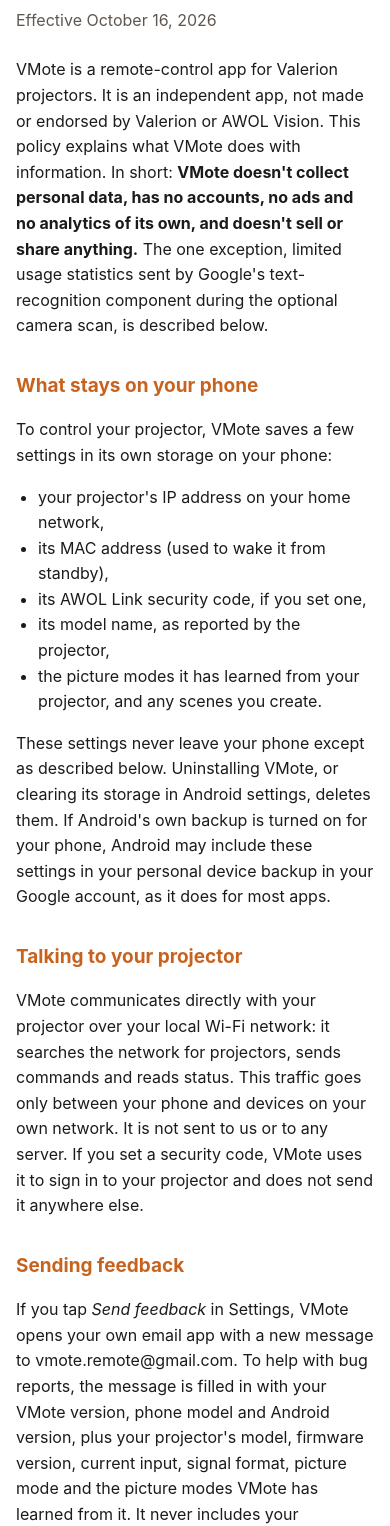
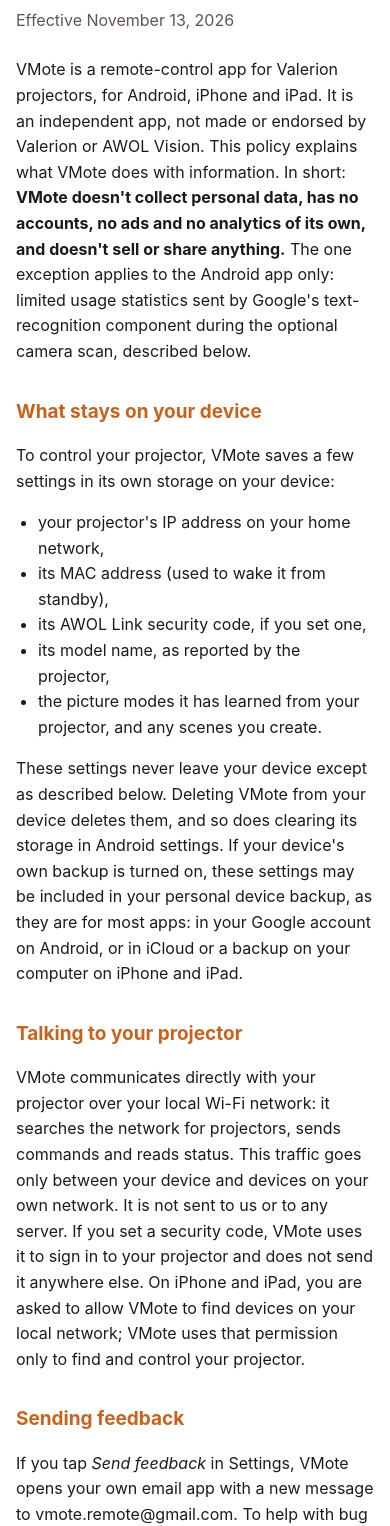
Before and after one commit to element4life3/vmote-privacy, a plain HTML site: page index.html in a window 390 px wide. Shown: the part 81-1607 px from the top of the page. Drawn offline with Linux system fonts and the light colour scheme.

Commit message:
Privacy policy: covers the iPhone and iPad app as well as Android
ML Kit is Android only; the Apple app reads the MAC with on-device text recognition.
Adds the local network permission, both platforms' backups, and says device, not phone.

Co-Authored-By: Claude <noreply@anthropic.com>
Claude-Session: https://claude.ai/code/session_01XeBcmrUNJ1EsBBpb7g77Dq

```diff
--- a/index.html
+++ b/index.html
@@ -23,12 +23,12 @@
 <body>
 <main>
 <h1>VMote Privacy Policy</h1>
-<p class="meta">Effective October 16, 2026</p>
+<p class="meta">Effective November 13, 2026</p>
 
-<p>VMote is a remote-control app for Valerion projectors. It is an independent app, not made or endorsed by Valerion or AWOL Vision. This policy explains what VMote does with information. In short: <strong>VMote doesn't collect personal data, has no accounts, no ads and no analytics of its own, and doesn't sell or share anything.</strong> The one exception, limited usage statistics sent by Google's text-recognition component during the optional camera scan, is described below.</p>
+<p>VMote is a remote-control app for Valerion projectors, for Android, iPhone and iPad. It is an independent app, not made or endorsed by Valerion or AWOL Vision. This policy explains what VMote does with information. In short: <strong>VMote doesn't collect personal data, has no accounts, no ads and no analytics of its own, and doesn't sell or share anything.</strong> The one exception applies to the Android app only: limited usage statistics sent by Google's text-recognition component during the optional camera scan, described below.</p>
 
-<h2>What stays on your phone</h2>
-<p>To control your projector, VMote saves a few settings in its own storage on your phone:</p>
+<h2>What stays on your device</h2>
+<p>To control your projector, VMote saves a few settings in its own storage on your device:</p>
 <ul>
   <li>your projector's IP address on your home network,</li>
   <li>its MAC address (used to wake it from standby),</li>
@@ -36,19 +36,19 @@
   <li>its model name, as reported by the projector,</li>
   <li>the picture modes it has learned from your projector, and any scenes you create.</li>
 </ul>
-<p>These settings never leave your phone except as described below. Uninstalling VMote, or clearing its storage in Android settings, deletes them. If Android's own backup is turned on for your phone, Android may include these settings in your personal device backup in your Google account, as it does for most apps.</p>
+<p>These settings never leave your device except as described below. Deleting VMote from your device deletes them, and so does clearing its storage in Android settings. If your device's own backup is turned on, these settings may be included in your personal device backup, as they are for most apps: in your Google account on Android, or in iCloud or a backup on your computer on iPhone and iPad.</p>
 
 <h2>Talking to your projector</h2>
-<p>VMote communicates directly with your projector over your local Wi-Fi network: it searches the network for projectors, sends commands and reads status. This traffic goes only between your phone and devices on your own network. It is not sent to us or to any server. If you set a security code, VMote uses it to sign in to your projector and does not send it anywhere else.</p>
+<p>VMote communicates directly with your projector over your local Wi-Fi network: it searches the network for projectors, sends commands and reads status. This traffic goes only between your device and devices on your own network. It is not sent to us or to any server. If you set a security code, VMote uses it to sign in to your projector and does not send it anywhere else. On iPhone and iPad, you are asked to allow VMote to find devices on your local network; VMote uses that permission only to find and control your projector.</p>
 
 <h2>Sending feedback</h2>
-<p>If you tap <em>Send feedback</em> in Settings, VMote opens your own email app with a new message to vmote.remote@gmail.com. To help with bug reports, the message is filled in with your VMote version, phone model and Android version, plus your projector's model, firmware version, current input, signal format, picture mode and the picture modes VMote has learned from it. It never includes your projector's IP address, MAC address or security code. Nothing is sent unless you send the email yourself, and you can change or delete any of it first. Feedback emails are used only to reply to you and to improve VMote.</p>
+<p>If you tap <em>Send feedback</em> in Settings, VMote opens your own email app with a new message to vmote.remote@gmail.com. To help with bug reports, the message is filled in with your VMote version, device model and Android or iOS version, plus your projector's model, firmware version, current input, signal format, picture mode and the picture modes VMote has learned from it. It never includes your projector's IP address, MAC address or security code. Nothing is sent unless you send the email yourself, and you can change or delete any of it first. Feedback emails are used only to reply to you and to improve VMote.</p>
 
 <h2>Camera</h2>
-<p>VMote asks for camera access only if you choose <em>Scan with camera</em> to read your projector's MAC address from its screen. The camera image is read on your phone by Google's ML Kit text recognition to find the address. Images are not saved and are not sent to us or to Google. You can always type the address instead, and you can turn off camera access at any time in Android settings.</p>
+<p>VMote asks for camera access only if you choose <em>Scan with camera</em> to read your projector's MAC address from its screen. The camera image is read on your device by text recognition to find the address: Google's ML Kit on Android, and Apple's built-in text recognition on iPhone and iPad. Images are not saved and are not sent to us, to Google or to Apple. You can always type the address instead, and you can turn off camera access at any time in your device's settings.</p>
 
-<h2>Google ML Kit</h2>
-<p>The text recognition in the camera scan is provided by Google ML Kit through Google Play services. ML Kit processes images entirely on your device, but it sends Google limited information about how the feature performs, such as device and app details, usage and diagnostic metrics, so Google can maintain and improve it. This is sent encrypted and is handled under <a href="https://policies.google.com/privacy">Google's Privacy Policy</a>. See Google's <a href="https://developers.google.com/ml-kit/android-data-disclosure">ML Kit data disclosure</a> for details.</p>
+<h2>Google ML Kit (Android only)</h2>
+<p>On Android, the text recognition in the camera scan is provided by Google ML Kit through Google Play services. ML Kit processes images entirely on your device, but it sends Google limited information about how the feature performs, such as device and app details, usage and diagnostic metrics, so Google can maintain and improve it. This is sent encrypted and is handled under <a href="https://policies.google.com/privacy">Google's Privacy Policy</a>. See Google's <a href="https://developers.google.com/ml-kit/android-data-disclosure">ML Kit data disclosure</a> for details. The iPhone and iPad app doesn't use ML Kit: its text recognition runs entirely on your device, and nothing from it is sent to anyone.</p>
 
 <h2>Children</h2>
 <p>VMote is not directed at children and doesn't knowingly collect information from anyone.</p>
```
